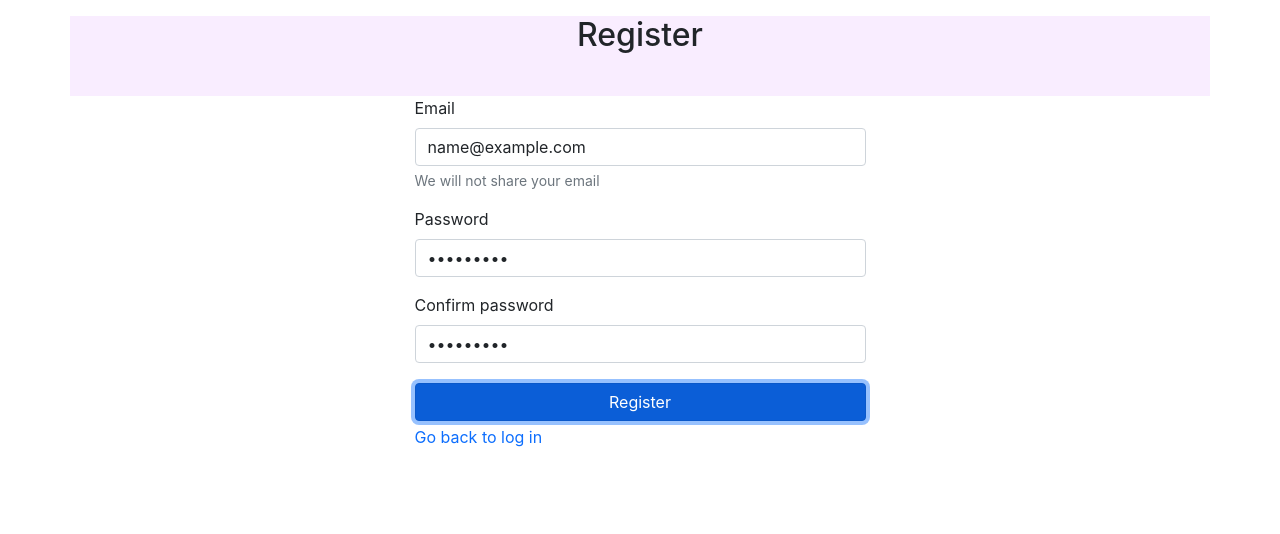
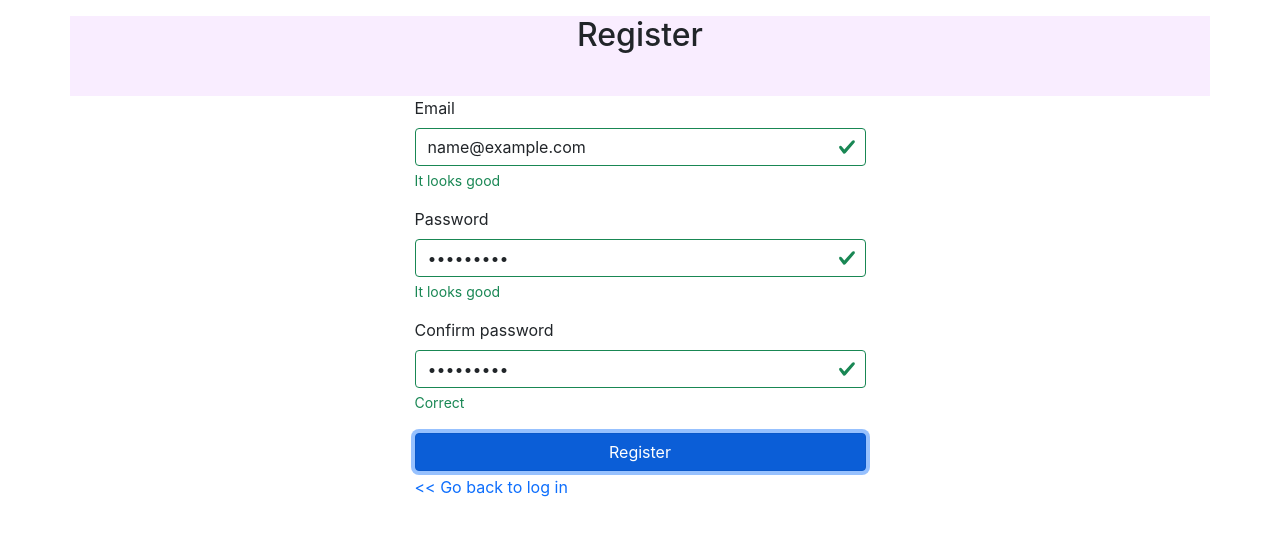
Before and after one commit to Nimoscmp/my-mern-project, a React (Create React App) app: page /register in a window 1280 px wide. Both pictures are taken after typing "name@example.com", "Sample123", "Sample123" into the empty fields and a click on the button "Register". Shown: the top 534 px of the page. Built offline with nearby package versions, Linux system fonts and the light colour scheme.

Commit message:
Make register front end validation

```diff
--- a/src/components/auth/Register.jsx
+++ b/src/components/auth/Register.jsx
@@ -3,9 +3,9 @@
 :::::::::::::::::::::::*/
 
 //  React
-import { useState } from "react";
+import { useEffect, useState } from "react";
 //  Routing
-import { Link, useHistory } from "react-router-dom";
+import { Link } from "react-router-dom";
 
 /*:::::::::::::::::::::
 :::::  Component  :::::
@@ -20,8 +20,43 @@ const Register = () => {
         confirmPassword: ''
     });
 
+    const [validateEmail, setValidateEmail] = useState({
+        correct: false,
+        empty: false,
+        invalid: false,
+        exists: false
+    });
+
+    const [validatePassword, setValidatePassword] = useState({
+        correct: false,
+        empty: false,
+        noMinChars: false,
+        invalid: false
+    });
+
+    const [validateConfirmPassword, setValidateConfirmPassword] = useState({
+        correct: true,
+        empty: true
+    });
+
     //  Destructure object
     const {email, password, confirmPassword} = credentials;
+
+    //  Validate confirm password
+    useEffect(() => {
+
+        if(confirmPassword.trim() === password.trim() && confirmPassword.length >= 6) {
+            setValidateConfirmPassword({
+                correct: true,
+                empty: false
+            });
+        } else {
+            setValidateConfirmPassword({
+                correct: true,
+                empty: true
+            });
+        }
+    }, [password, confirmPassword])
 
     //  When change inputs
     const handleChange = e => {
@@ -29,29 +64,90 @@ const Register = () => {
             ...credentials,
             [e.target.name] : e.target.value
         })
+
+        if(email.trim().match(mailFormat)){
+            setValidateEmail({
+                correct: true,
+                empty: false,
+                invalid: false,
+                exists: false
+            })
+        }
+
+        if (password.trim().length >= 5) {
+            setValidatePassword({
+                correct: true,
+                empty: false,
+                noMinChars: false,
+                invalid: false
+            })
+        }
     }
+
+    // eslint-disable-next-line no-control-regex
+    const mailFormat = /(?:[a-z0-9!#$%&'*+/=?^_`{|}~-]+(?:\.[a-z0-9!#$%&'*+/=?^_`{|}~-]+)*|"(?:[\x01-\x08\x0b\x0c\x0e-\x1f\x21\x23-\x5b\x5d-\x7f]|\\[\x01-\x09\x0b\x0c\x0e-\x7f])*")@(?:(?:[a-z0-9](?:[a-z0-9-]*[a-z0-9])?\.)+[a-z0-9](?:[a-z0-9-]*[a-z0-9])?|\[(?:(?:25[0-5]|2[0-4][0-9]|[01]?[0-9][0-9]?)\.){3}(?:25[0-5]|2[0-4][0-9]|[01]?[0-9][0-9]?|[a-z0-9-]*[a-z0-9]:(?:[\x01-\x08\x0b\x0c\x0e-\x1f\x21-\x5a\x53-\x7f]|\\[\x01-\x09\x0b\x0c\x0e-\x7f])+)\])/;
 
     // Submit form
     const handleSubmit = e => {
         e.preventDefault();
 
         //  Validate inputs
-        if(email.trim() === '' || password.trim() === ''){
+        if(email.trim() === ''){
+            setValidateEmail({
+                correct: false,
+                empty: true,
+                invalid: false,
+                exists: false
+            })
+        } else if(!email.trim().match(mailFormat)) {
+            setValidateEmail({
+                correct: false,
+                empty: false,
+                invalid: true,
+                exists: false
+            })
+        }
 
+        if(password.trim() === '') {
+            setValidatePassword({
+                correct: false,
+                empty: true,
+                noMinChars: false,
+                invalid: false
+            })
+        } else if (password.length < 6) {
+            setValidatePassword({
+                correct: false,
+                empty: false,
+                noMinChars: true,
+                invalid: false
+            })
+        } else {
+            setValidatePassword({
+                correct: true,
+                empty: false,
+                noMinChars: false,
+                invalid: false
+            })
+        }
+
+        //  Check confirm password
+        if (confirmPassword === '') {
+            setValidateConfirmPassword({
+                correct: false,
+                empty: true
+            });
+        } else if (confirmPassword !== password) {
+            setValidateConfirmPassword({
+                correct: false,
+                empty: false
+            });
         }
 
         //  Check minimal requirements
 
-        //  Check confirm password
 
         //  Redux actions
-    }
-
-    //  Routing
-    let history = useHistory();
-
-    const registerClick = () => {
-        history.push('/register');
     }
 
     //  Register action
@@ -68,6 +164,7 @@ const Register = () => {
             </header>
             <form
                 action=""
+                noValidate
                 className="col-10 col-sm-8 col-md-6 col-lg-5"
                 onSubmit={handleSubmit}>
                 <div className="row">
@@ -78,11 +175,22 @@ const Register = () => {
                             name="email"
                             id="email"
                             placeholder="Type an email"
-                            className="form-control"
+                            className={ validateEmail.correct ? 'form-control is-valid' : validateEmail.invalid || validateEmail.empty ? 'form-control is-invalid' : 'form-control' }
                             aria-describedby="emailHelp"
                             onChange={handleChange}
                             value={email}/>
-                        <div id="emailHelp" className="form-text">We will not share your email</div>
+                        {
+                        validateEmail.correct ?
+                            <div className="valid-feedback d-block">It looks good</div>
+                        :
+                        validateEmail.empty ?
+                            <div className="invalid-feedback d-block">You have to fill with an email</div>
+                        :
+                        validateEmail.invalid ?
+                            <div className="invalid-feedback d-block">This is not a valid email</div>
+                        :
+                        null
+                        }
                     </div>
                     <div className="col-12 mb-3">
                         <label htmlFor="password" className="form-label">Password</label>
@@ -91,10 +199,22 @@ const Register = () => {
                             name="password"
                             id="password"
                             placeholder="Type a password"
-                            className="form-control"
+                            className={ validatePassword.correct ? 'form-control is-valid' : validatePassword.empty || validatePassword.noMinChars ? 'form-control is-invalid' : 'form-control'}
                             autoComplete="off"
                             onChange={handleChange}
                             value={password}/>
+                        {
+                        validatePassword.correct ?
+                            <div className="valid-feedback d-block">It looks good</div>
+                        :
+                        validatePassword.empty ?
+                            <div className="invalid-feedback d-block">You have to fill with a password</div>
+                        :
+                        validatePassword.noMinChars ?
+                            <div className="invalid-feedback d-block">The password must have minimum 6 characters</div>
+                        :
+                        null
+                        }
                     </div>
                     <div className="col-12 mb-3">
                         <label htmlFor="confirmPassword" className="form-label">Confirm password</label>
@@ -103,10 +223,22 @@ const Register = () => {
                             name="confirmPassword"
                             id="confirmPassword"
                             placeholder="Confirm your password"
-                            className="form-control"
+                            className={ validateConfirmPassword.correct && validateConfirmPassword.empty ? 'form-control' : validateConfirmPassword.correct ? 'form-control is-valid' : 'form-control is-invalid'}
                             autoComplete="off"
                             onChange={handleChange}
                             value={confirmPassword}/>
+                        {
+                        validateConfirmPassword.correct && validateConfirmPassword.empty ?
+                            null
+                        :
+                        validateConfirmPassword.correct && !validateConfirmPassword.empty?
+                            <div className="valid-feedback d-block">Correct</div>
+                        :
+                        !validateConfirmPassword.correct && validateConfirmPassword.empty?
+                            <div className="invalid-feedback d-block">You have to confirm your password</div>
+                        :
+                            <div className="invalid-feedback d-block">Incorrect</div>
+                        }
                     </div>
 
                     {/* <div className="mb-3 form-check">
@@ -122,7 +254,7 @@ const Register = () => {
                         </button>
 
                         <Link to={'/login'} className="text-decoration-none">
-                            Go back to log in
+                            &lt;&lt; Go back to log in
                         </Link>
                     </div>
                 </div>
```
